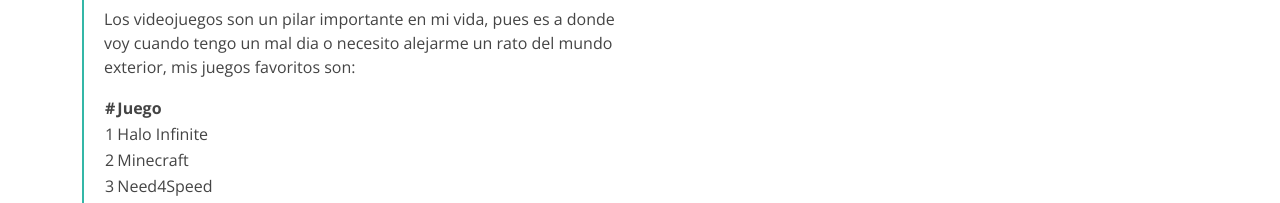
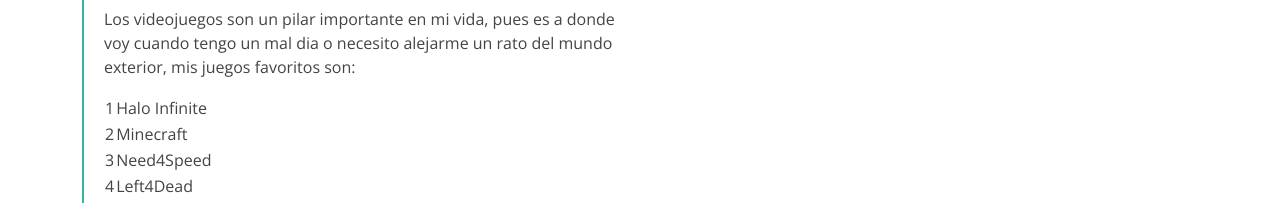
Before and after one commit to jorerivm/cs50w-project0-jerm, a plain HTML site: page intereses.html in a window 1280 px wide. Shown: the part 1607-1810 px from the top of the page. Drawn offline with nearby package versions, Linux system fonts and the light colour scheme.

Commit message:
fixes in intereses

```diff
--- a/intereses.html
+++ b/intereses.html
@@ -101,10 +101,6 @@
                 mis juegos favoritos son: </p>
                 <table>
                   <tr>
-                    <th>#</th>
-                    <th>Juego</th>
-                  </tr>
-                  <tr>
                     <td>1</td>
                     <td>Halo Infinite</td>
                   </tr>
```
